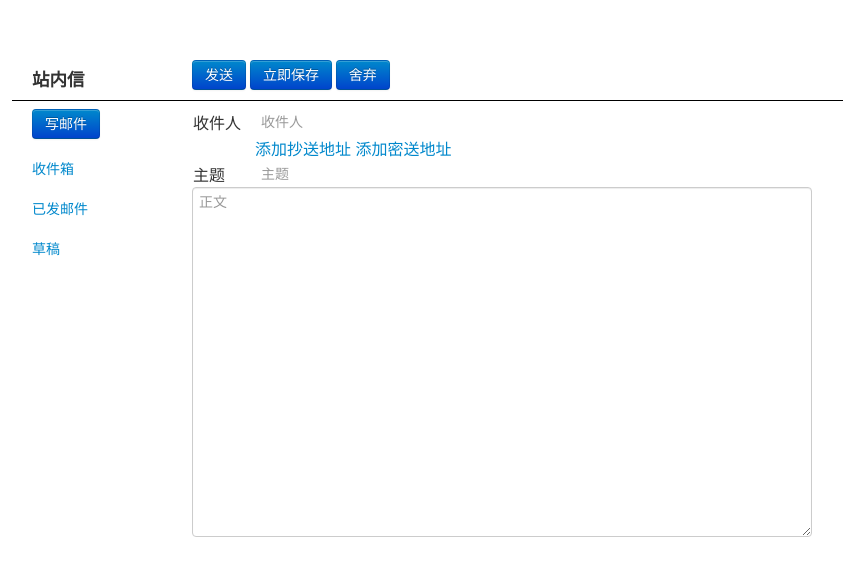
After one commit to xuchanghua/appbuzz, a PHP site: template module/Message/view/message/message/compose.phtml in a window 1280 px wide. The commit adds this page. Shown: the top 576 px of the page, without its empty margins (138-981 px from the left). Run offline with PHP 8.4, Linux system fonts and the light colour scheme; the template is opened without the code that fills it, so the values that code supplies are empty.

Commit message:
composer page

```diff
--- /dev/null
+++ b/module/Message/view/message/message/compose.phtml
@@ -0,0 +1,169 @@
+<link rel="stylesheet" type="text/css" href="css/bootstrap.min.css">
+<link rel="stylesheet" type="text/css" href="css/style.css">
+
+
+<div id="message" class="container">
+	<div id="head" class="row">
+		<div class="span2 left">
+			<h4>站内信</h4>
+		</div>
+		<div class="span8 right">
+			<button class="btn btn-primary">发送</button>
+			<button class="btn btn-primary">立即保存</button>
+			<button class="btn btn-primary">舍弃</button>
+		</div>
+	</div>
+	<div id="body" class="row">
+		<div id="left" class="span2 left">
+			<button class="btn btn-primary" action="">写邮件</button>
+		</br>
+		</br>
+			<a href="/message/inbox">收件箱</a>
+		</br>
+		</br>
+			<a href="/message/sent">已发邮件</a>
+		</br>
+		</br>
+			<a href="/message/draft">草稿</a>
+		</div>
+		<div id="right" class="span8 right">
+			<table>
+				<tr>
+					<td>收件人</td>
+					<td class="tdinput">
+						<input id="to" type="text" placeholder="收件人"/>
+					</td>
+				</tr>
+				<tr id="dcc" class="minput hiddeninput">
+					<td>抄送</td>
+					<td class="tdinput">
+						<input id="cc" type="text" placeholder="抄送"/>
+					</td>
+				</tr>
+				<tr id="dbcc" class="minput hiddeninput">
+					<td>密送</td>
+					<td class="tdinput">
+						<input id="bcc" type="text" placeholder="密送"/>
+					</td>
+				</tr>
+				<tr class="minput">
+					<td></td>
+					<td>
+						<a id="showcc" onclick="showCc()">添加抄送地址</a>
+						<a id="showbcc" onclick="showBcc()">添加密送地址</a>
+					</td>
+				</tr>
+				<tr class="minput">
+					<td>主题</td>
+					<td class="tdinput">
+						<input id="subject" type="text" placeholder="主题"/>
+					</td>
+				</tr>
+			</table>
+			<div id="mtextarea">
+				<textarea id="body" rows="17" cols="300" placeholder="正文"></textarea>
+			</div>
+		</div>
+	</div>
+</div>
+
+<style>
+input, textarea
+{
+	width:100%;
+}
+.minput
+{
+	/*display: table-row;*/
+}
+.hiddeninput
+{
+	/*visibility: collapse;*/
+	display: none;
+}
+table
+{
+	width: 100%;
+}
+.tdinput
+{
+	width: 90%;
+}
+input[type="text"]
+{
+	margin-bottom: 0px;
+	border: 1px #ffffff;
+	box-shadow: 0 1px 1px rgba(0, 0, 0, 0) inset;
+	width: 100%;
+}
+.container
+{
+	background-image: "/";
+}
+div#head
+{
+	border-bottom:1px solid #000000;
+	margin-bottom: 4px;
+}
+div#body
+{
+	margin-top: 8px;
+}
+</style>
+
+
+
+
+
+<!--
+<p><b>Start typing a name in the input field below:</b></p>
+<form>
+First name: <input type="text" onkeyup="showHint(this.value)">
+</form>
+<p>Suggestions: <span id="txtHint"></span></p>
+-->
+<script type="text/javascript">
+function redirect(str_path)
+{
+
+}
+function showCc()
+{
+	//document.getElementById("dcc").style.visibility="visible";
+	document.getElementById("dcc").style.display="table-row";
+	document.getElementById("showcc").style.visibility="hidden";
+	document.getElementById("showcc").style.display="none";
+}
+function showBcc()
+{
+	//document.getElementById("dbcc").style.visibility="visible";
+	document.getElementById("dbcc").style.display="table-row";
+	document.getElementById("showbcc").style.visibility="hidden";
+	document.getElementById("showbcc").style.display="none";
+}
+function showHint(str)
+{
+if (str.length==0)
+  {
+  document.getElementById("txtHint").innerHTML="";
+  return;
+  }
+if (window.XMLHttpRequest)
+  {// code for IE7+, Firefox, Chrome, Opera, Safari
+  xmlhttp=new XMLHttpRequest();
+  }
+else
+  {// code for IE6, IE5
+  xmlhttp=new ActiveXObject("Microsoft.XMLHTTP");
+  }
+xmlhttp.onreadystatechange=function()
+  {
+  if (xmlhttp.readyState==4 && xmlhttp.status==200)
+    {
+    document.getElementById("txtHint").innerHTML=xmlhttp.responseText;
+    }
+  }
+xmlhttp.open("GET","message/gethint?q="+str,true);
+xmlhttp.send();
+}
+</script>
--- /dev/null
+++ b/module/Message/view/message/message/gethint.phtml
@@ -0,0 +1 @@
+<h1>嗷嗷咔咔！</h1>
--- a/module/Message/view/message/message/index.phtml
+++ /dev/null
@@ -1 +0,0 @@
-<h1>站内信</h1>
--- a/public/css/style.css
+++ b/public/css/style.css
@@ -35,10 +35,11 @@ div.container a.brand {
     margin-left: 0;
     padding: 8px 20px 12px 40px;
 }
-
+/*
 div.topicpublish, .appinterview, .editor, .appnewshelper, .netmonitor, .newspublish, .appevaluating, .newsedit, .topic, .interview, .enterpriseinfo, .myaccount, .myorder, .indexpage, .container, .row, .span2, .span4, .span8, .slides, .user, .enterpriseuser, .mediauser, .medialogos, .abstract, .news, .mediarank, .latestapp
 {
     border: 1px solid grey;
     padding: 2px;
     margin: 5px;
 }
+*/
```
Also changed, not shown: config/application.config.php (+4 -3 lines), module/Application/src/Application/Controller/IndexController.php (+64 -2 lines), module/Application/view/layout/layout.phtml (+4 -12 lines), module/Message/src/Message/Controller/MessageController.php (+95 -3 lines), module/Message/src/Message/Model/Message.php (+15 -6 lines), module/Message/src/Message/Model/Messageto.php (added, +21 -0 lines), module/Message/src/Message/Model/MessagetoTable.php (added, +55 -0 lines), module/Message/view/message/message/draft.phtml (added), module/Message/view/message/message/inbox.phtml (added), module/Message/view/message/message/sent.phtml (added).
